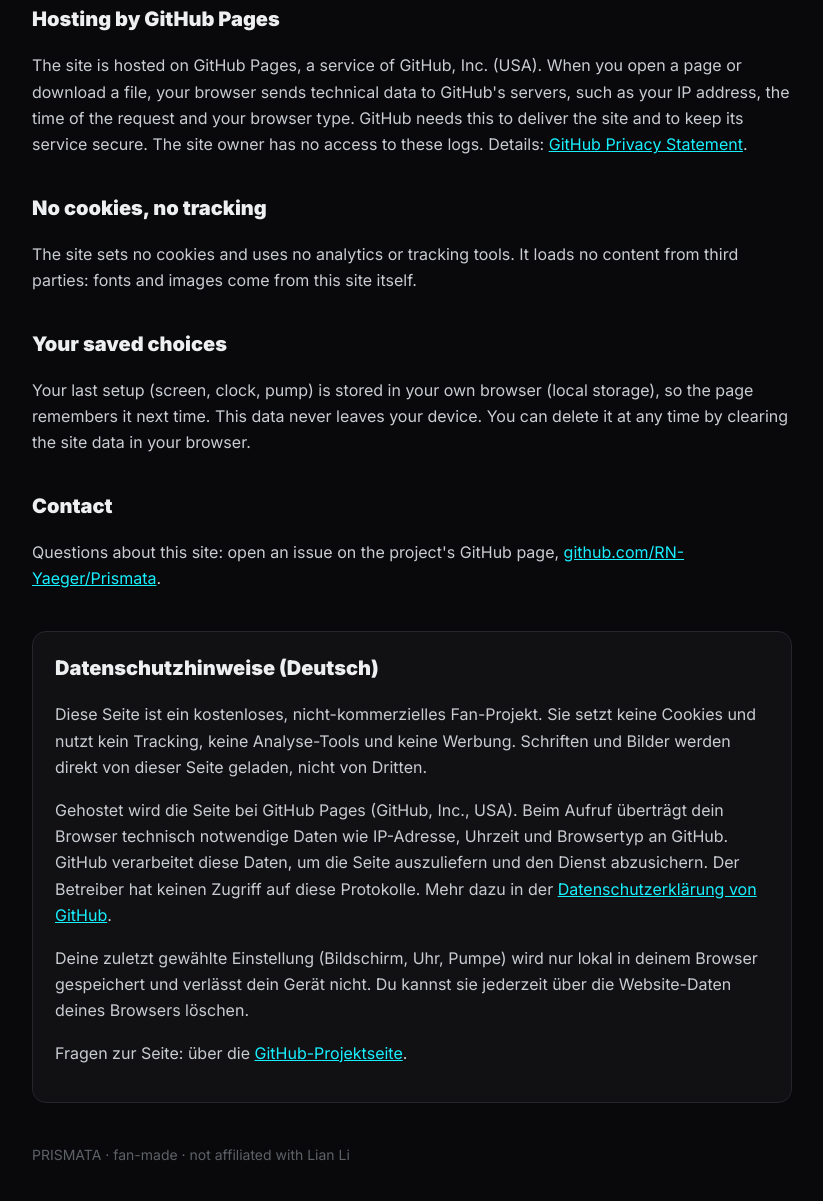
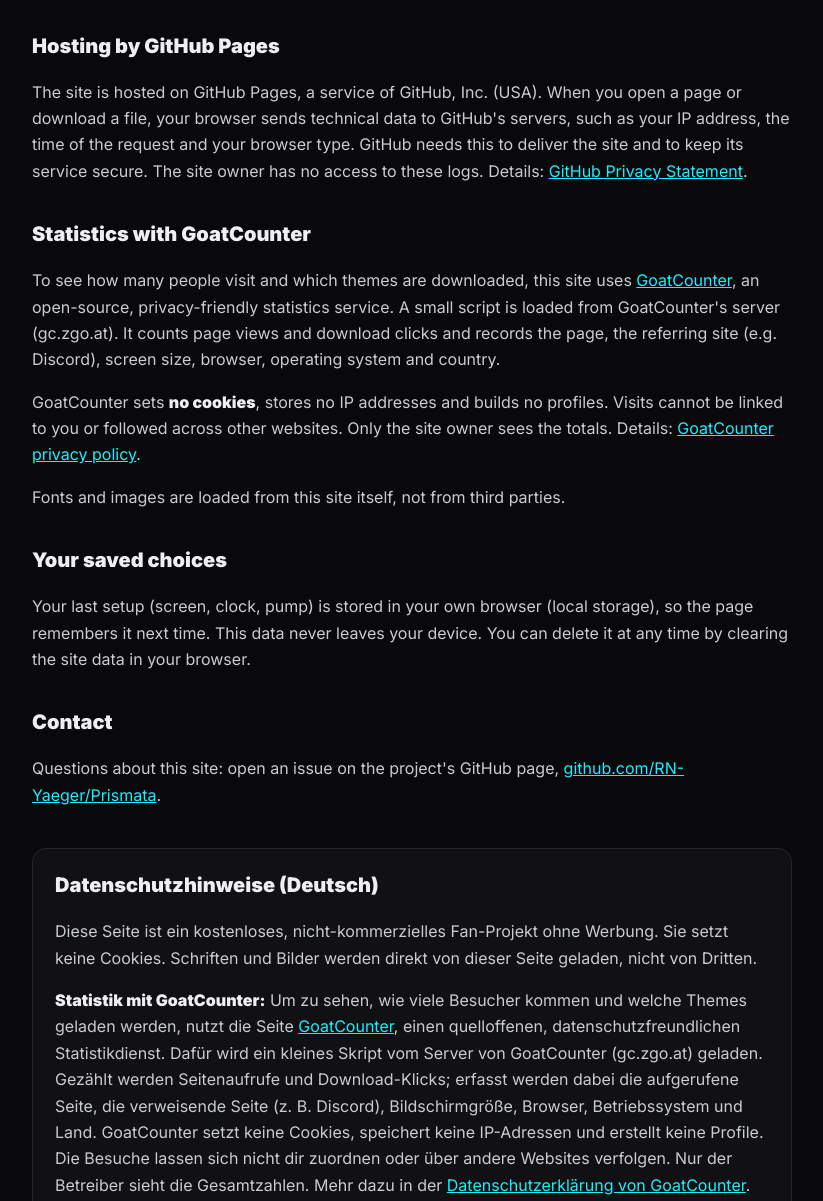
Before and after one commit to RN-Yaeger/Prismata, a plain HTML site: page privacy.html in a window 1280 px wide. Shown: the part 355-1556 px from the top of the page, without its empty margins (228-1051 px from the left). Drawn offline with Linux system fonts and the light colour scheme.

Commit message:
Add GoatCounter stats

```diff
--- a/privacy.html
+++ b/privacy.html
@@ -24,6 +24,7 @@ h1{font-weight:900;font-size:clamp(40px,8vw,64px);line-height:1;margin:18px 0 8p
 .lead{color:var(--dim);margin:0 0 32px}
 h2{font-size:20px;margin:34px 0 8px}
 p,li{color:#c9ccd1}
+b{color:#eeeff1}
 ul{padding-left:20px}
 .box{background:var(--panel);border:1px solid var(--line);border-radius:14px;padding:20px 22px;margin-top:40px}
 .box h2{margin-top:0}
@@ -34,7 +35,7 @@ footer{margin-top:40px;color:#5d6168;font-size:14px}
 <div class="wrap">
   <a class="back" href="./">← Back to PRISMATA</a>
   <h1>Privacy</h1>
-  <p class="lead">Short version: this site does not track you. No cookies, no analytics, no ads, no accounts.</p>
+  <p class="lead">Short version: no cookies, no ads, no accounts, no personal profiles. Anonymous visitor and download numbers are counted with GoatCounter.</p>
 
   <h2>What this site is</h2>
   <p>PRISMATA is a free, non-commercial fan project. It offers themes for the Lian Li 8.8" Universal Screen as downloads. Nothing is sold, and there is no advertising.</p>
@@ -42,8 +43,10 @@ footer{margin-top:40px;color:#5d6168;font-size:14px}
   <h2>Hosting by GitHub Pages</h2>
   <p>The site is hosted on GitHub Pages, a service of GitHub, Inc. (USA). When you open a page or download a file, your browser sends technical data to GitHub's servers, such as your IP address, the time of the request and your browser type. GitHub needs this to deliver the site and to keep its service secure. The site owner has no access to these logs. Details: <a href="https://docs.github.com/site-policy/privacy-policies/github-general-privacy-statement" rel="noopener">GitHub Privacy Statement</a>.</p>
 
-  <h2>No cookies, no tracking</h2>
-  <p>The site sets no cookies and uses no analytics or tracking tools. It loads no content from third parties: fonts and images come from this site itself.</p>
+  <h2>Statistics with GoatCounter</h2>
+  <p>To see how many people visit and which themes are downloaded, this site uses <a href="https://www.goatcounter.com" rel="noopener">GoatCounter</a>, an open-source, privacy-friendly statistics service. A small script is loaded from GoatCounter's server (gc.zgo.at). It counts page views and download clicks and records the page, the referring site (e.g. Discord), screen size, browser, operating system and country.</p>
+  <p>GoatCounter sets <b>no cookies</b>, stores no IP addresses and builds no profiles. Visits cannot be linked to you or followed across other websites. Only the site owner sees the totals. Details: <a href="https://www.goatcounter.com/help/privacy" rel="noopener">GoatCounter privacy policy</a>.</p>
+  <p>Fonts and images are loaded from this site itself, not from third parties.</p>
 
   <h2>Your saved choices</h2>
   <p>Your last setup (screen, clock, pump) is stored in your own browser (local storage), so the page remembers it next time. This data never leaves your device. You can delete it at any time by clearing the site data in your browser.</p>
@@ -53,7 +56,8 @@ footer{margin-top:40px;color:#5d6168;font-size:14px}
 
   <div class="box" lang="de">
     <h2>Datenschutzhinweise (Deutsch)</h2>
-    <p>Diese Seite ist ein kostenloses, nicht-kommerzielles Fan-Projekt. Sie setzt keine Cookies und nutzt kein Tracking, keine Analyse-Tools und keine Werbung. Schriften und Bilder werden direkt von dieser Seite geladen, nicht von Dritten.</p>
+    <p>Diese Seite ist ein kostenloses, nicht-kommerzielles Fan-Projekt ohne Werbung. Sie setzt keine Cookies. Schriften und Bilder werden direkt von dieser Seite geladen, nicht von Dritten.</p>
+    <p><b>Statistik mit GoatCounter:</b> Um zu sehen, wie viele Besucher kommen und welche Themes geladen werden, nutzt die Seite <a href="https://www.goatcounter.com" rel="noopener">GoatCounter</a>, einen quelloffenen, datenschutzfreundlichen Statistikdienst. Dafür wird ein kleines Skript vom Server von GoatCounter (gc.zgo.at) geladen. Gezählt werden Seitenaufrufe und Download-Klicks; erfasst werden dabei die aufgerufene Seite, die verweisende Seite (z. B. Discord), Bildschirmgröße, Browser, Betriebssystem und Land. GoatCounter setzt keine Cookies, speichert keine IP-Adressen und erstellt keine Profile. Die Besuche lassen sich nicht dir zuordnen oder über andere Websites verfolgen. Nur der Betreiber sieht die Gesamtzahlen. Mehr dazu in der <a href="https://www.goatcounter.com/help/privacy" rel="noopener">Datenschutzerklärung von GoatCounter</a>.</p>
     <p>Gehostet wird die Seite bei GitHub Pages (GitHub, Inc., USA). Beim Aufruf überträgt dein Browser technisch notwendige Daten wie IP-Adresse, Uhrzeit und Browsertyp an GitHub. GitHub verarbeitet diese Daten, um die Seite auszuliefern und den Dienst abzusichern. Der Betreiber hat keinen Zugriff auf diese Protokolle. Mehr dazu in der <a href="https://docs.github.com/site-policy/privacy-policies/github-general-privacy-statement" rel="noopener">Datenschutzerklärung von GitHub</a>.</p>
     <p>Deine zuletzt gewählte Einstellung (Bildschirm, Uhr, Pumpe) wird nur lokal in deinem Browser gespeichert und verlässt dein Gerät nicht. Du kannst sie jederzeit über die Website-Daten deines Browsers löschen.</p>
     <p>Fragen zur Seite: über die <a href="https://github.com/RN-Yaeger/Prismata/issues" rel="noopener">GitHub-Projektseite</a>.</p>
```
Also changed, not shown: index.html (+10 -0 lines).
